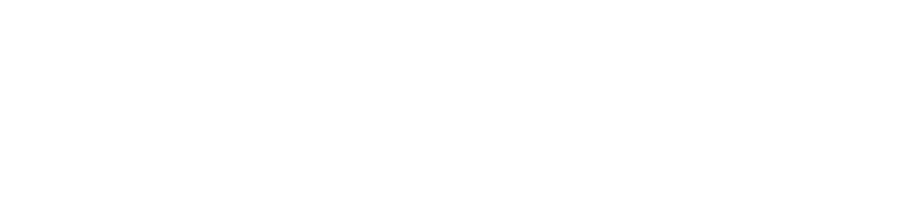
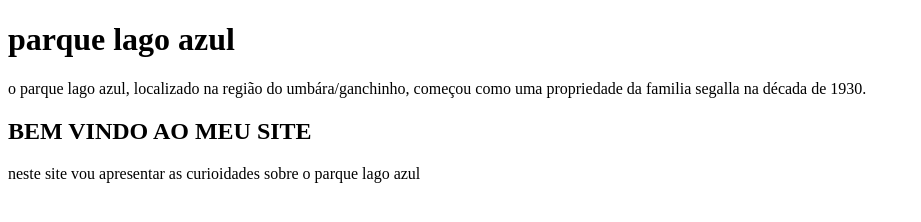
Before and after one commit to cristiangomessilva-sudo/tarefa.ed.digital, a plain HTML site: page index.html in a window 1280 px wide. Shown: the whole page, without its empty margins (0-921 px from the left). Drawn offline with Linux system fonts and the light colour scheme.

Commit message:
atualizei o index

```diff
--- a/index.html
+++ b/index.html
@@ -7,6 +7,15 @@
     <link rel="stylesheet" href="style.css">
 </head>
 <body>
-
+    <header>
+        <h1>parque lago azul</h1>
+        <p>o parque lago azul, localizado na região do umbára/ganchinho, começou como uma propriedade da familia segalla na década de 1930. </p>
+    </header>
+    <main>
+        <section>
+<h2>BEM VINDO AO MEU SITE</h2>
+        </p> neste site vou apresentar as curioidades sobre o parque lago azul</P>
+        </section>
+     </main>
 </body>
 </html>
```
